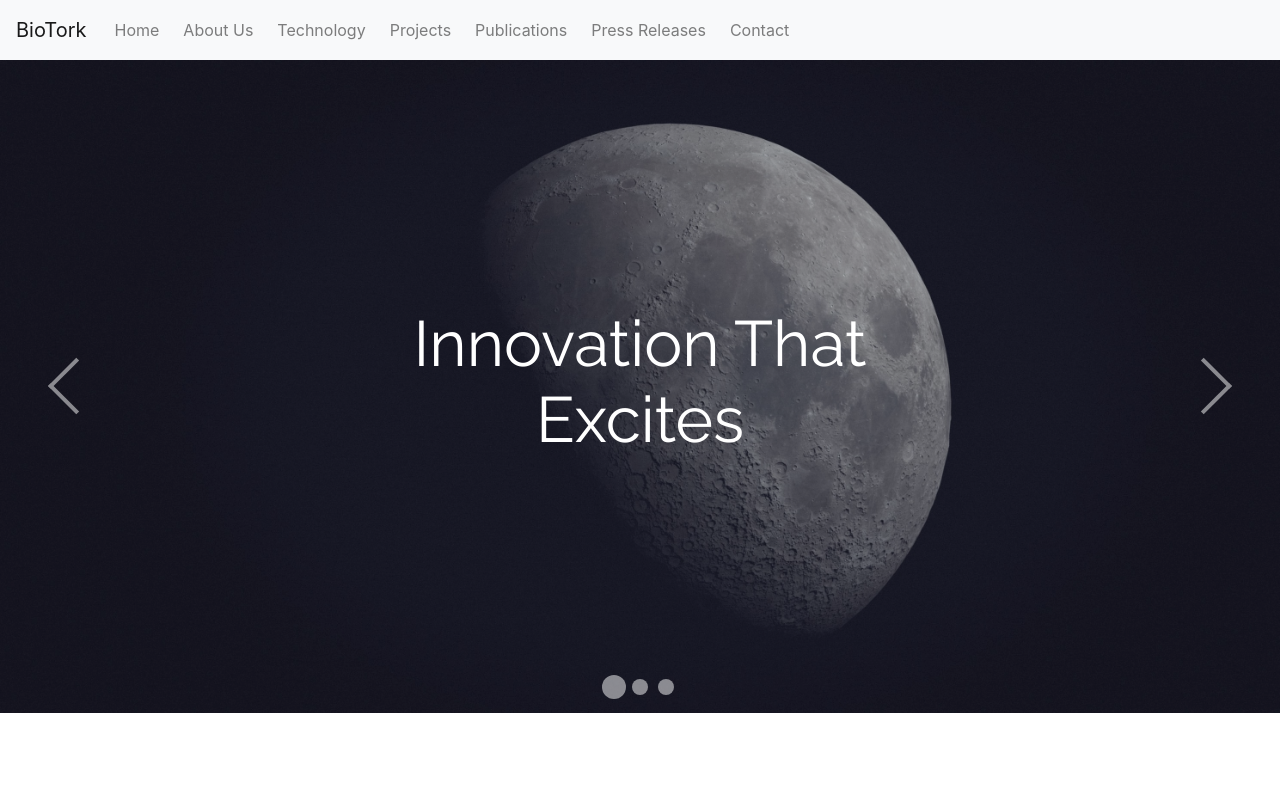
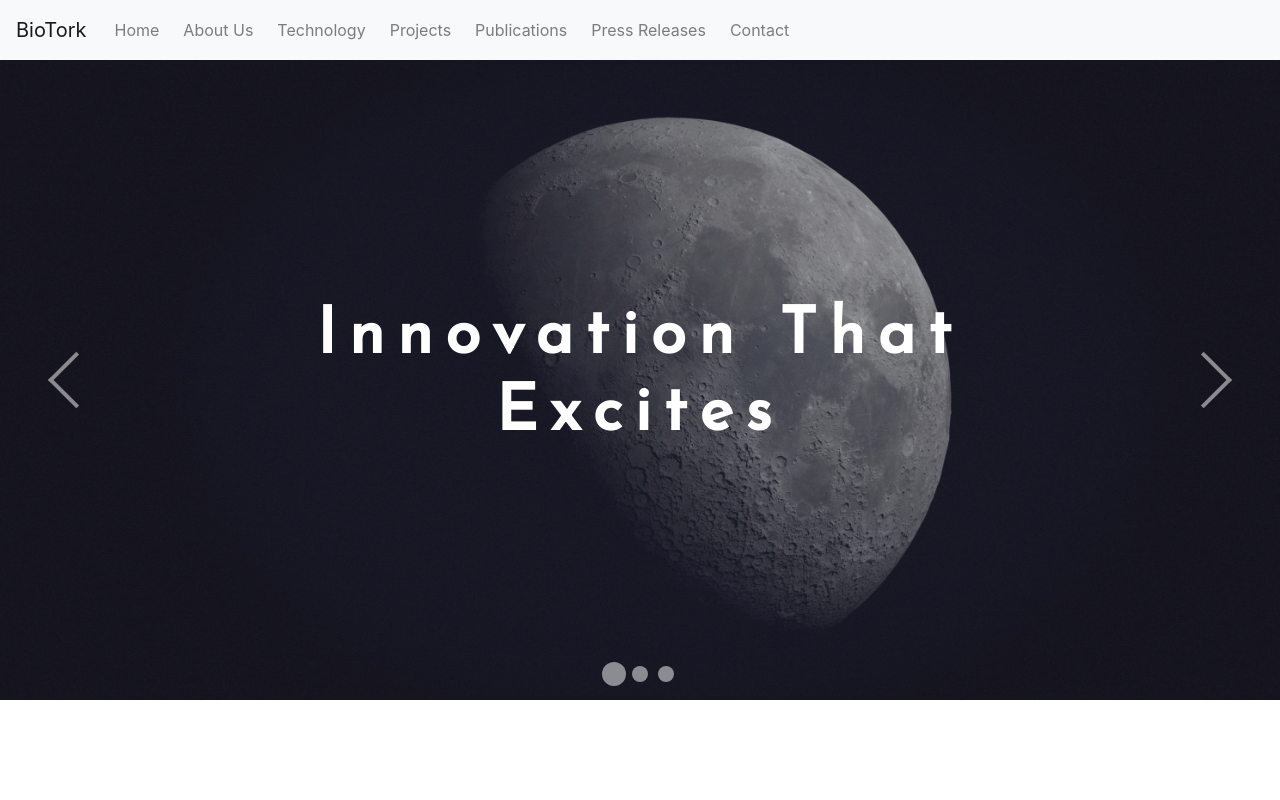
Before and after one commit to rennemannd/MERN-Heroku-Template, a React (Create React App) app in the folder client/: page /home in a window 1280 px wide. Shown: the top 800 px of the page. Built offline with nearby package versions, Linux system fonts and the light colour scheme.

Commit message:
updated fonts and changed slider style

```diff
--- a/client/public/index.html
+++ b/client/public/index.html
@@ -2,7 +2,7 @@
 <html lang="en">
   <head>
     <meta charset="utf-8" />
-    <link href="https://fonts.googleapis.com/css?family=Raleway&display=swap" rel="stylesheet">
+    <link href="https://fonts.googleapis.com/css?family=Josefin+Sans|Julius+Sans+One&display=swap" rel="stylesheet">
     <link rel="shortcut icon" href="%PUBLIC_URL%/favicon.ico" />
     <meta name="viewport" content="width=device-width, initial-scale=1" />
     <meta name="theme-color" content="#000000" />
--- a/client/src/components/Header/Header.css
+++ b/client/src/components/Header/Header.css
@@ -239,7 +239,7 @@ p {
 
 .navbar {
     position: fixed;
-    z-index: 5;
+    z-index: 99;
     width: 100%;
     min-height: 60px;
 }
--- a/client/src/views/Home/Home.css
+++ b/client/src/views/Home/Home.css
@@ -1,10 +1,10 @@
 .grid-container{
     display: grid;
-    grid-template-columns: 1fr 1fr 1fr;
+    grid-template-columns: 1fr 1fr 1fr 1fr;
     grid-auto-rows: minmax(10vw, auto);
 }
 .gitem {
-    grid-column: 1/4;
+    grid-column: 1/5;
     grid-row: 1/5;
 }
 .gitem2 {
@@ -17,7 +17,7 @@
     align-items: center;
 }
 .awssld {
-    height: 85%;
+    height: 50vw;
     --organic-arrow-color: #fff;
     --control-bullet-color: #fff;
     --control-bullet-active-color: #fff;
@@ -41,8 +41,10 @@
 .sliderText {
     position: relative;
     color: white;
-    font-family: Raleway;
+    font-family: 'Josefin Sans';
     font-size : 5vw;
+    font-weight: 700;
+    letter-spacing: 1vw;
     width: 75%;
     text-align: center;
 }
@@ -51,6 +53,3 @@
     justify-content: center;
     align-content: center;
 }
-.awssld__bulets button {
-
-}
```
